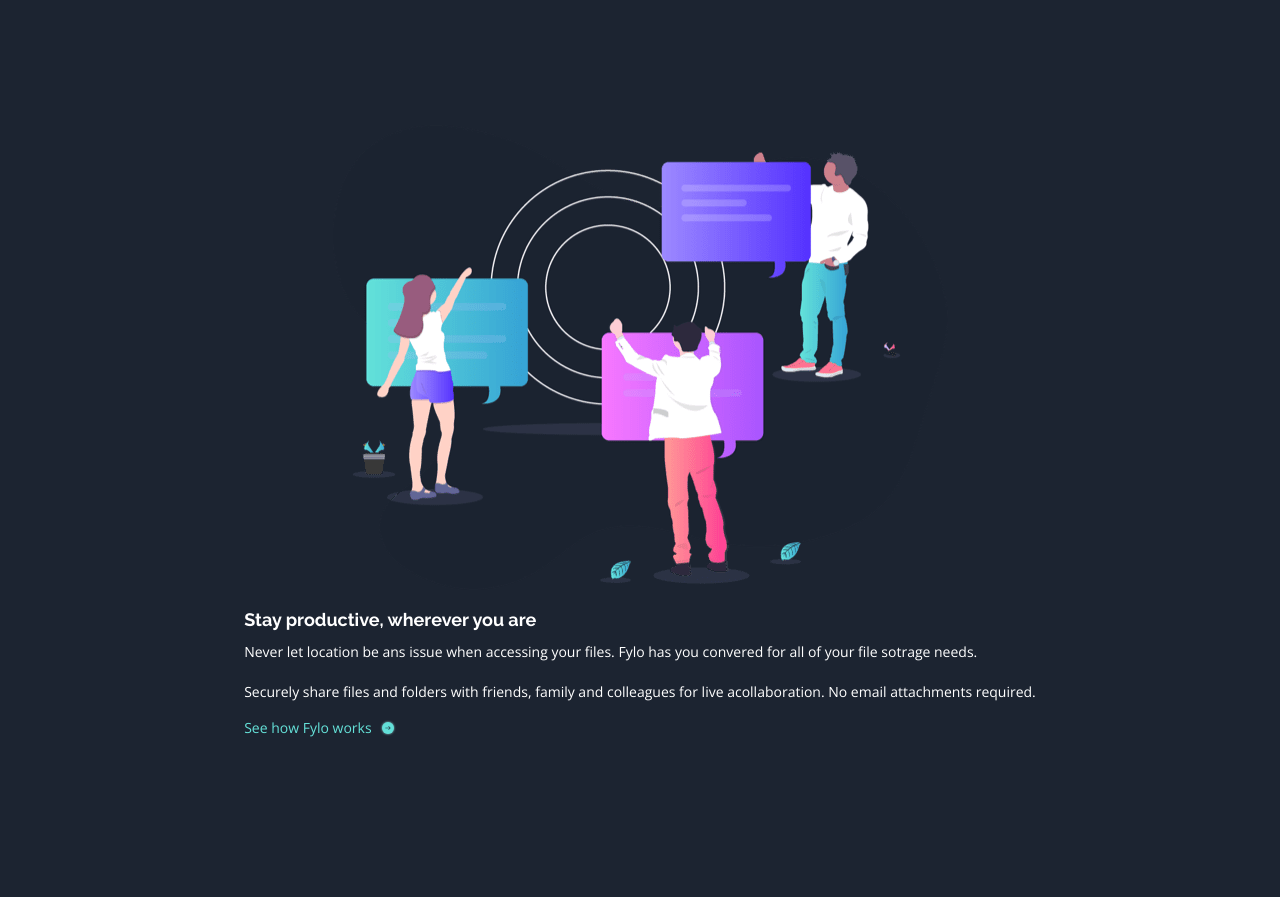
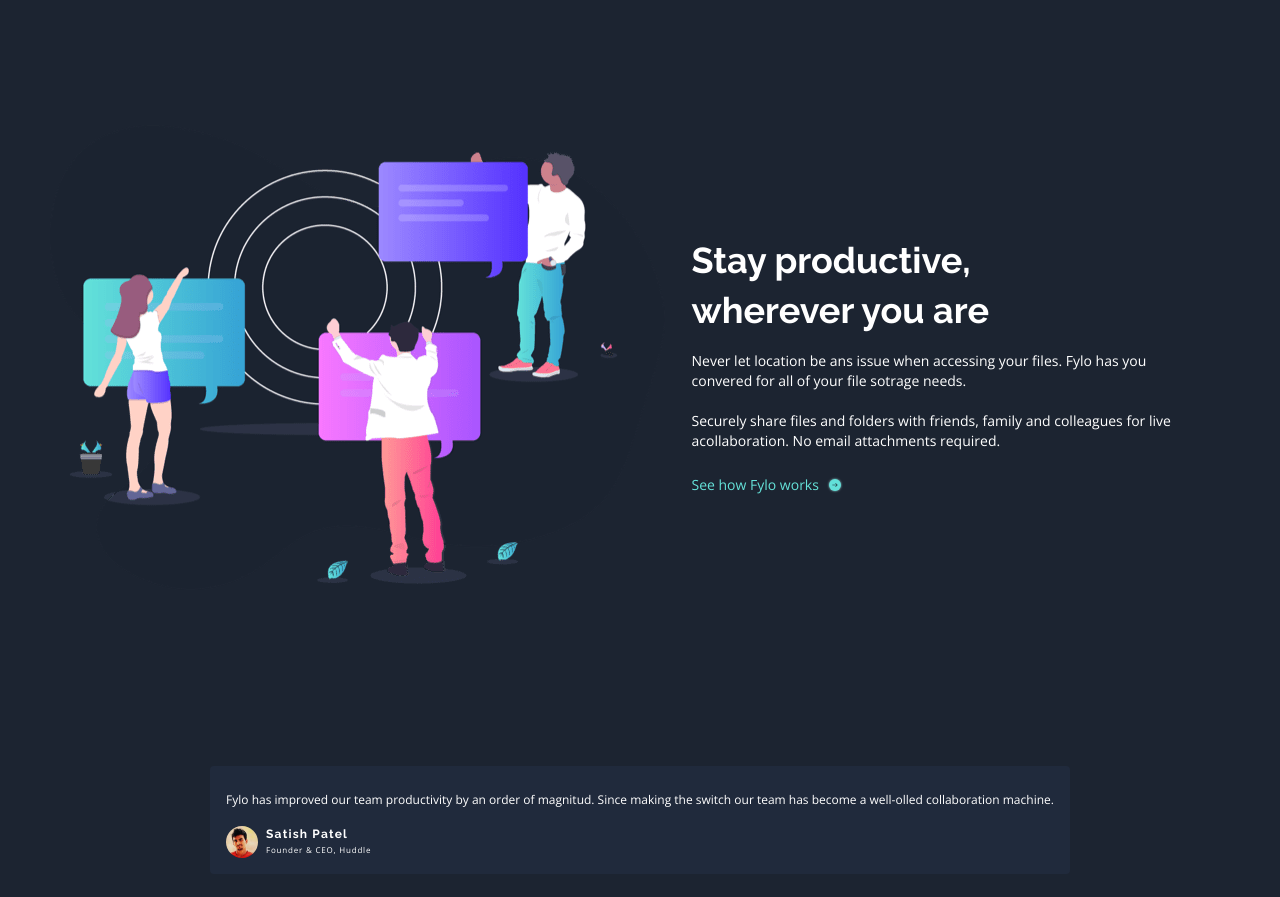
Before and after one commit to YerikAH/Fylo-landing-page-frontend-mentor, a React (Vite) app: page / in a window 1280 px wide. Shown: the part 1820-2717 px from the top of the page. Built offline with nearby package versions, Linux system fonts and the light colour scheme.

Commit message:
dev: update project

```diff
--- a/src/components/footer/Footer.tsx
+++ b/src/components/footer/Footer.tsx
@@ -1,5 +1,5 @@
 // const
-import { FOOTER_OPT_ONE, FOOTER_OPT_TWO } from '../../constant/constant'
+import { FOOTER_OPT_ONE, FOOTER_OPT_TWO, FOOTER_SOCIAL } from '../../constant/constant'
 
 // images
 import logo from '../../assets/logo.svg'
@@ -25,11 +25,11 @@
         </div>
       </div>
       <div className='mt-4'>
-        <a href='' className='flex gap-6 items-start mt-4'  tabIndex={1}>
+        <a href='' className='flex gap-6 items-start mt-4' tabIndex={1}>
           <img src={phone} alt='phone' />
           <span className='text-white text-sm  font-open_sans'>+1-543-123-4567</span>
         </a>
-        <a href='' className='flex gap-6 items-start mt-4'  tabIndex={1}>
+        <a href='' className='flex gap-6 items-start mt-4' tabIndex={1}>
           <img src={email} alt='gmail' />
           <span className='text-white text-sm  font-open_sans'>example@fylo.com</span>
         </a>
@@ -37,7 +37,7 @@
       <ul className='mt-20 grid gap-4 w-full'>
         {FOOTER_OPT_ONE.map((item, idx) => (
           <li key={idx} className='w-full'>
-            <a href='' className='text-white text-base  w-full font-open_sans flex'  tabIndex={1}>
+            <a href='' className='text-white text-base  w-full font-open_sans flex' tabIndex={1}>
               {item}
             </a>
           </li>
@@ -53,15 +53,9 @@
         ))}
       </ul>
       <div className='flex gap-4 w-full place-items-center place-content-center mt-24 '>
-	<SocialMediaIcon>
-	  <FacebookIcon/>
-	</SocialMediaIcon>
-	<SocialMediaIcon>
-	  <TwitterIcon/>
-	</SocialMediaIcon>
-	<SocialMediaIcon>
-	  <InstagramIcon/>
-	</SocialMediaIcon>
+        {FOOTER_SOCIAL.map((item, idx) => (
+          <SocialMediaIcon key={idx}>{item}</SocialMediaIcon>
+        ))}
       </div>
     </footer>
   )
--- a/src/components/header/Header.tsx
+++ b/src/components/header/Header.tsx
@@ -13,10 +13,10 @@
               </a>
             </li>
           </div>
-	  <div className='flex gap-6 place-items-center lg:gap-12'>
+          <div className='flex gap-6 place-items-center lg:gap-12'>
             {NAV_OPTIONS.map((item, idx) => (
               <li key={idx} className='flex'>
-		<a href='' tabIndex={1} className='text-white text-xs font-raleway lg:text-base'>
+                <a href='' tabIndex={1} className='text-white text-xs font-raleway lg:text-base'>
                   {item}
                 </a>
               </li>
--- a/src/components/main/sections/PromotionSection.tsx
+++ b/src/components/main/sections/PromotionSection.tsx
@@ -4,15 +4,15 @@
 
 const PromotionSection = () => {
   return (
-    <section className='grid place-items-center w-full mt-44'>
-      <div className='box-grid-one'>
+    <section className='grid place-items-center w-full mt-44 lg:grid-cols-auto_2'>
+      <div className='grid place-items-center w-full h-full'>
         <img src={illustrationProductive} alt='illustration stay productive' />
       </div>
-      <div className='box-grid-two'>
-        <h2 className='text-white text-lg font-raleway text-left mt-4 font-bold'>
+      <div className='lg:content-center lg:justify-start grid w-full h-full'>
+        <h2 className='text-white text-lg font-raleway text-left mt-4 font-bold lg:text-4xl max-w-md lg:leading-snug'>
           Stay productive, wherever you are
         </h2>
-        <p className='text-white text-sm  font-open_sans text-left mt-2'>
+        <p className='text-white text-sm  font-open_sans text-left mt-2 max-w-lg lg:mt-4'>
           Never let location be ans issue when accessing your files. Fylo has you convered for all
           of your file sotrage needs.
           <br />
@@ -21,7 +21,7 @@
           acollaboration. No email attachments required.
         </p>
 
-        <a className='flex gap-2 items-center mt-4' tabIndex={1}>
+        <a className='flex gap-2 items-center mt-4 lg:mt-6' tabIndex={1}>
           <span className='text-cyan text-sm font-open_sans text-left'>See how Fylo works</span>
           <img src={iconArrow} alt='arrow' />
         </a>
--- a/src/constant/constant.ts
+++ b/src/constant/constant.tsx
@@ -7,6 +7,9 @@
 import profileOne from '../assets/profile-1.jpg'
 import profileTwo from '../assets/profile-2.jpg'
 import profileThree from '../assets/profile-3.jpg'
+import FacebookIcon from '../components/icons/FacebookIcon'
+import TwitterIcon from '../components/icons/TwitterIcon'
+import InstagramIcon from '../components/icons/InstagramIcon'
 
 // const
 export const NAV_OPTIONS = ['Features', 'Team', 'Sign in']
@@ -68,3 +71,8 @@
 ]
 export const FOOTER_OPT_ONE = ['About Us', 'Jobs', 'Press', 'Blog']
 export const FOOTER_OPT_TWO = ['Contact Us', 'Terms', 'Privacy']
+export const FOOTER_SOCIAL = [
+  <FacebookIcon key={1} />,
+  <TwitterIcon key={2} />,
+  <InstagramIcon key={3} />,
+]
```
